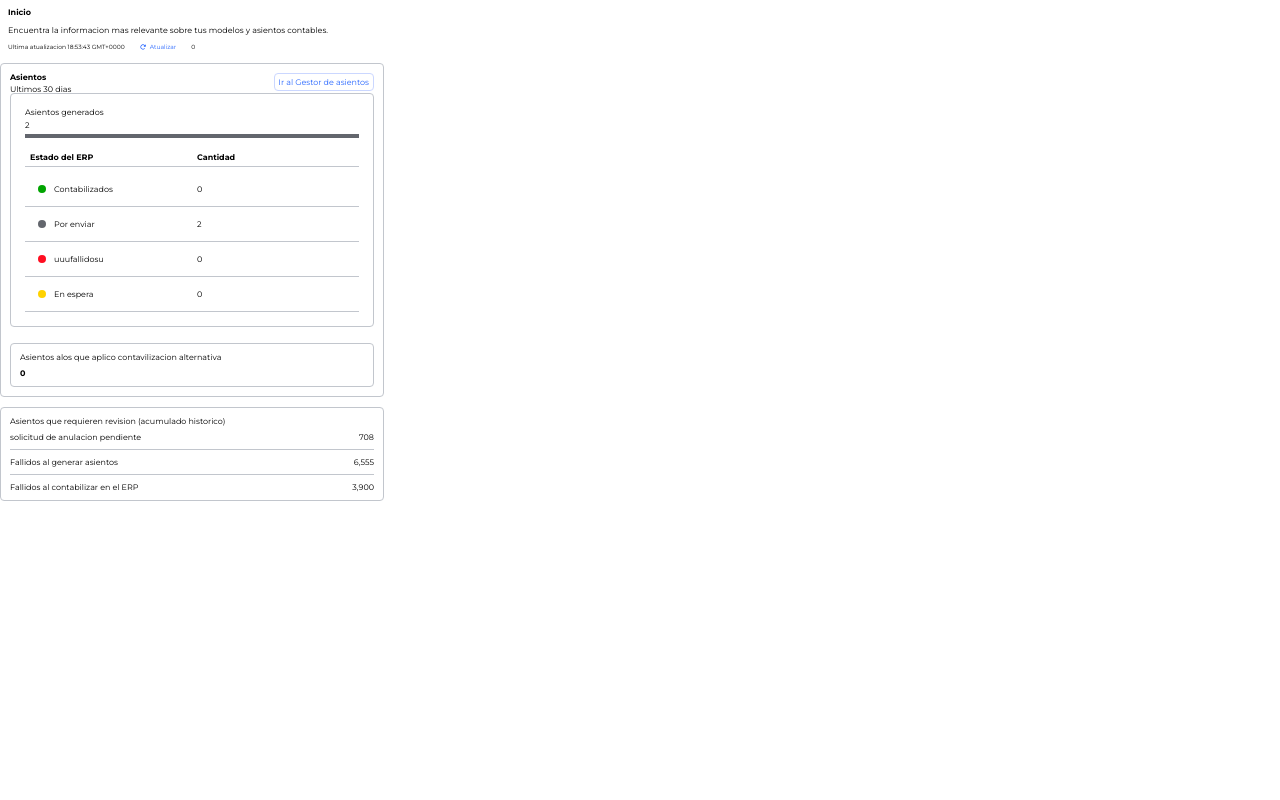
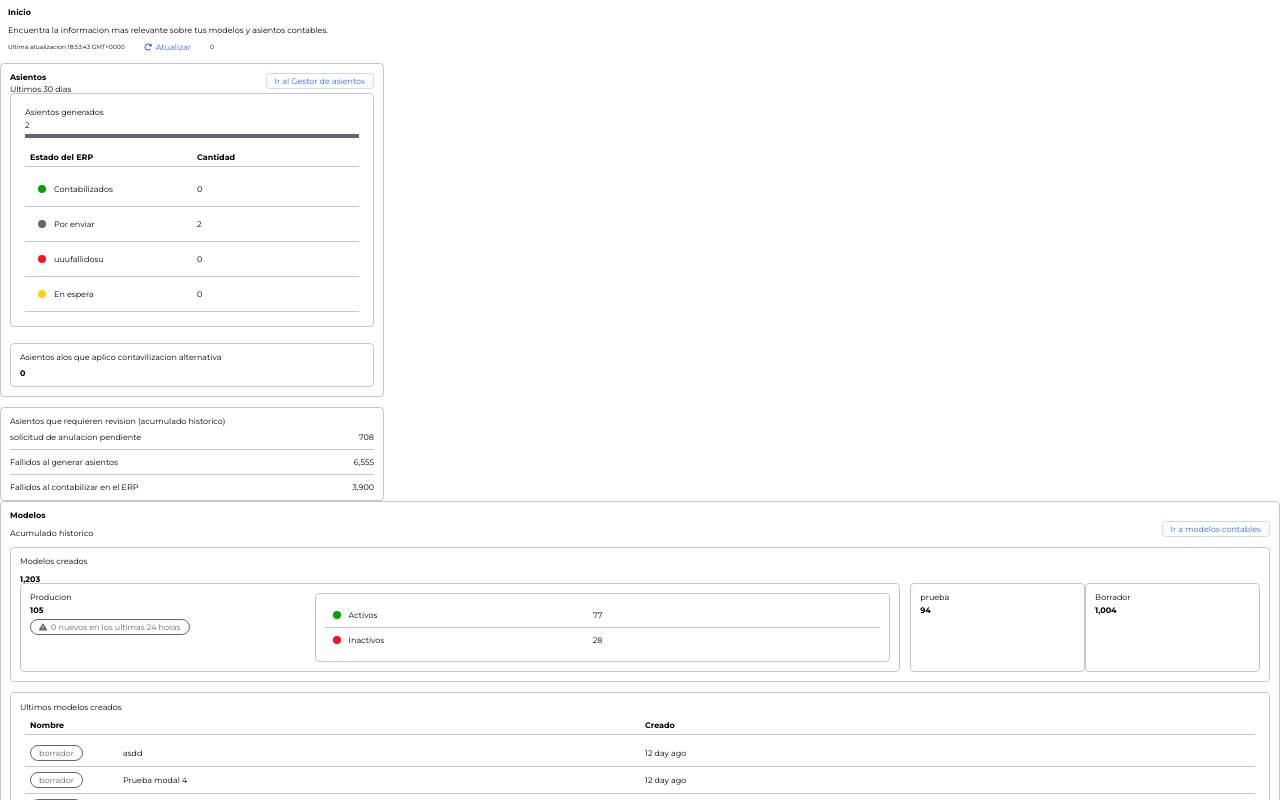
Before and after one commit to htrebor20/components-react, a React (Vite) app: page / in a window 1280 px wide. Shown: the top 800 px of the page. Built offline with nearby package versions, Linux system fonts and the light colour scheme.

Commit message:
feat: separate right section as reusable component

```diff
--- /dev/null
+++ b/src/modules/home/component/rigntSection/constants.tsx
@@ -0,0 +1,20 @@
+import Chip from "../../../../components/chip";
+import { TableProps } from "../../../../components/table/types";
+import './rigntSection.sass'
+
+export const infoTable3: TableProps = {
+    dataHead: [
+        { id: "name", label: "Nombre" },
+        { id: "create", label: "Creado" }
+    ],
+    content: [
+        { name:<div className="inline-content"> <Chip label="borrador" chipStyle="secondary" size="s" /> <span> asdd</span></div>, create: '12 day ago', },
+        { name:<div className="inline-content"> <Chip label="borrador" chipStyle="secondary" size="s" /> <span> Prueba modal 4</span></div>, create: '12 day ago', },
+        { name:<div className="inline-content"> <Chip label="borrador" chipStyle="secondary" size="s" /> <span> Prueba modal 3</span></div>, create: '21 day ago', },
+        { name:<div className="inline-content"> <Chip label="borrador" chipStyle="secondary" size="s" /> <span> Prueba modal 2</span></div>, create: '21 day ago', },
+        { name:<div className="inline-content"> <Chip label="borrador" chipStyle="secondary" size="s" /> <span> Prueba modal </span></div>, create: '21 day ago', },
+        { name:<div className="inline-content"> <Chip label="borrador" chipStyle="secondary" size="s" /> <span> modelo consiliacion abanzada</span></div>, create: '26 day ago', },
+        { name:<div className="inline-content"> <Chip label="borrador" chipStyle="secondary" size="s" /> <span> Prueb_alternativa1 </span></div>, create: 'About 1 mount ago', },
+
+    ]
+}
--- a/src/modules/home/component/rigntSection/index.tsx
+++ b/src/modules/home/component/rigntSection/index.tsx
@@ -0,0 +1,80 @@
+import { faExclamationTriangle } from "@fortawesome/free-solid-svg-icons"
+import Button from "../../../../components/button"
+import Card from "../../../../components/card"
+import Chip from "../../../../components/chip"
+import StatusDot from "../../../../components/statusDot"
+import Table from "../../../../components/table"
+import { infoTable3 } from "./constants"
+import './rigntSection.sass'
+
+function RightSection() {
+    return (
+        <div className="layout">
+            <Card >
+                <div className="right--section" >
+                    <div className="header-wrapper">
+                        <div className="header-container">
+                            <span className="bold">Modelos</span>
+                            <span>Acumulado historico</span>
+                        </div>
+                        <Button onClick={() => { }}
+                            label="Ir a modelos contables"
+                            buttonStyle="secondary"
+                            size="s"
+                        />
+                    </div>
+                    <Card>
+                        <div className="card-model-wrapper">
+                            <span>Modelos creados</span>
+                            <span className="bold"> 1,203</span>
+                        </div>
+                        <div className="card-section">
+                            <Card>
+                                <div className="card-1">
+                                    <div className="content-card-1">
+                                        <span>Producion</span>
+                                        <span className="bold">105</span>
+                                        <Chip label="0 nuevos en los ultimas 24 horas" chipStyle="secondary" size="s" icon={faExclamationTriangle} />
+                                    </div>
+                                    <Card>
+                                        <div className="car-status">
+                                            <StatusDot statusDotStyle="successes" label="Activos" />
+                                            <span>77</span>
+                                        </div>
+                                        <div className="dividing-line" />
+                                        <div className="car-status">
+                                            <StatusDot statusDotStyle="error" label="Inactivos" />
+                                            <span>28</span>
+                                        </div>
+                                    </Card>
+                                </div>
+                            </Card>
+                            <div className="card-mini">
+                                <Card>
+                                    <div className="content-card-mini">
+                                        <span>prueba</span>
+                                        <span className="bold">94</span>
+                                    </div>
+                                </Card>
+                                <Card>
+                                    <div className="content-card-mini">
+                                        <span>Borrador</span>
+                                        <span className="bold"> 1,004</span>
+                                    </div>
+                                </Card>
+                            </div>
+                        </div>
+                    </Card>
+                    <Card>
+                        <span>Ultimos modelos creados</span>
+                        <Table dataHead={infoTable3.dataHead} content={infoTable3.content}>
+                        </Table>
+
+                    </Card>
+                </div>
+            </Card>
+        </div>
+    )
+}
+
+export default RightSection
--- a/src/modules/home/component/rigntSection/rigntSection.sass
+++ b/src/modules/home/component/rigntSection/rigntSection.sass
@@ -0,0 +1,63 @@
+@use "../../../../assets/styles/tokens/_colors.sass" as colors
+@use "../../../../assets/styles/tokens/_spacing" as spacing
+.layout
+    display: flex
+    height: 100%
+    width: 100%
+    box-sizing: border-box
+    font-size: 8px
+    gap: 10px
+.right--section
+    display: flex
+    flex-direction: column
+    gap: 10px
+.header-wrapper
+    display: flex
+    justify-content: space-between
+    align-items: flex-end
+.header-container
+    display: flex
+    flex-direction: column
+    gap: 10px
+.card-model-wrapper
+    display: flex
+    flex-direction: column
+    gap: 10px
+.card-section
+    display: flex
+    gap: 10px
+.card-1
+    display: flex
+    min-width: 280px
+.content-card-1
+    display: flex
+    flex-direction: column
+    gap: 5px
+    width: 50%
+.car-status
+    display: flex
+    justify-content: space-between
+    align-items: center
+    width: 50%
+.card-mini
+    display: flex
+    width: 40%
+.content-card-mini
+    display: flex
+    flex-direction: column
+    gap: 5px
+    flex: 1
+.inline-content
+    display: flex
+    align-items: center
+    gap: 40px
+.bold
+    font-weight: bold
+.dividing-line
+    border-bottom: 1px solid map-get(colors.$greyscale, 200)
+.card
+    border-width: spacing.$spacing-2xs / 4
+    border-style: solid
+    padding: spacing.$spacing-2xl / 3.1
+    display: block
+    border-radius: spacing.$spacing-2xs
--- a/src/modules/home/index.tsx
+++ b/src/modules/home/index.tsx
@@ -1,9 +1,15 @@
 import { layer } from "@fortawesome/fontawesome-svg-core";
 import Title from "./component/title";
+import LeftSection from "./component/leftSection";
+import RightSection from "./component/rigntSection";
 
-function  Home () {
-return (
-<Title/>
-)
+function Home() {
+    return (
+        <>
+            <Title />
+            <LeftSection />
+            <RightSection />
+        </>
+    )
 }
 export default Home
--- a/src/pages/home/index.tsx
+++ b/src/pages/home/index.tsx
@@ -5,7 +5,6 @@ function Home1 () {
 return(
     <>
     <Home/>
-    <LeftSection/>
     </>
 )
 
```
Also changed, not shown: src/pages/home/pages.sass (+73 -73 lines).
